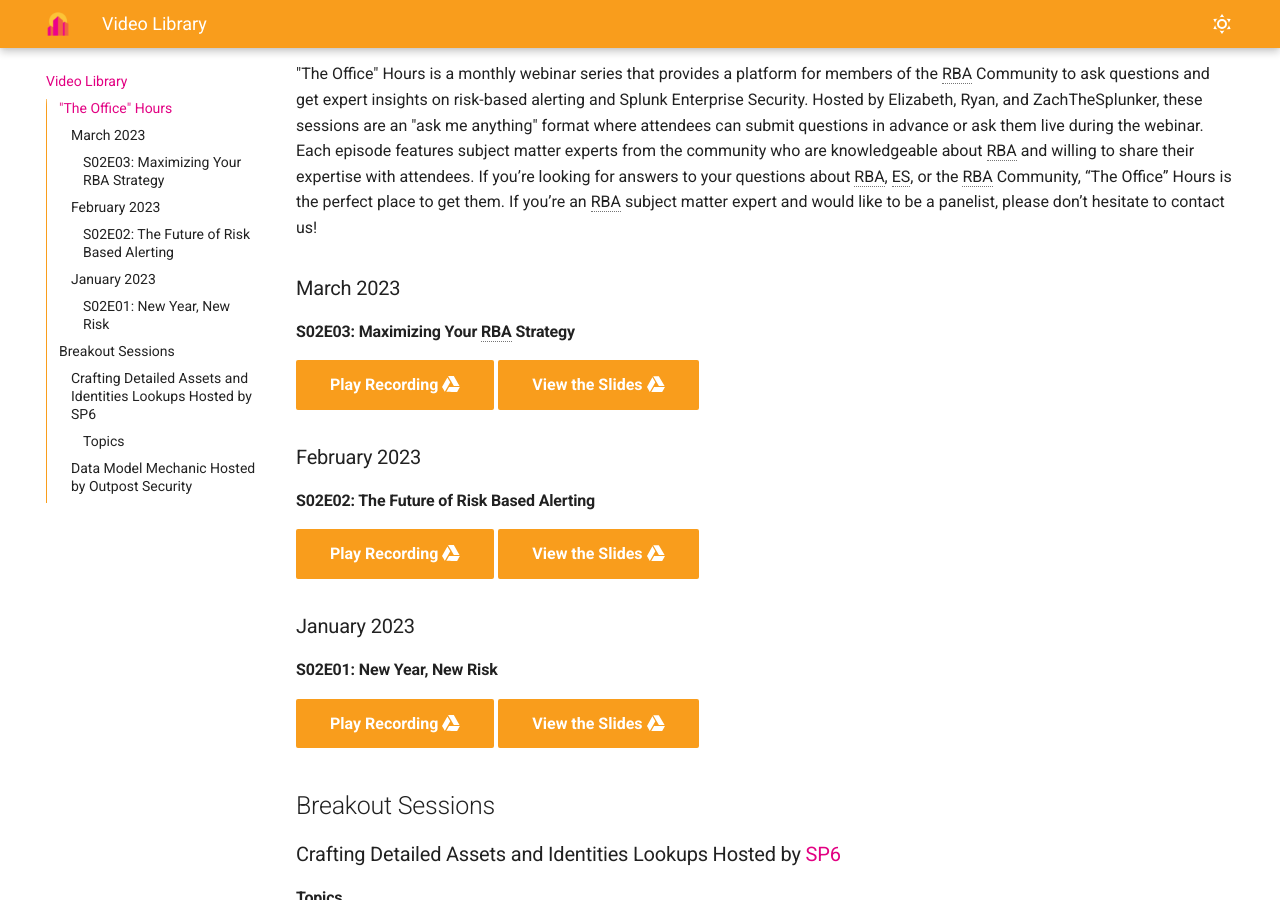
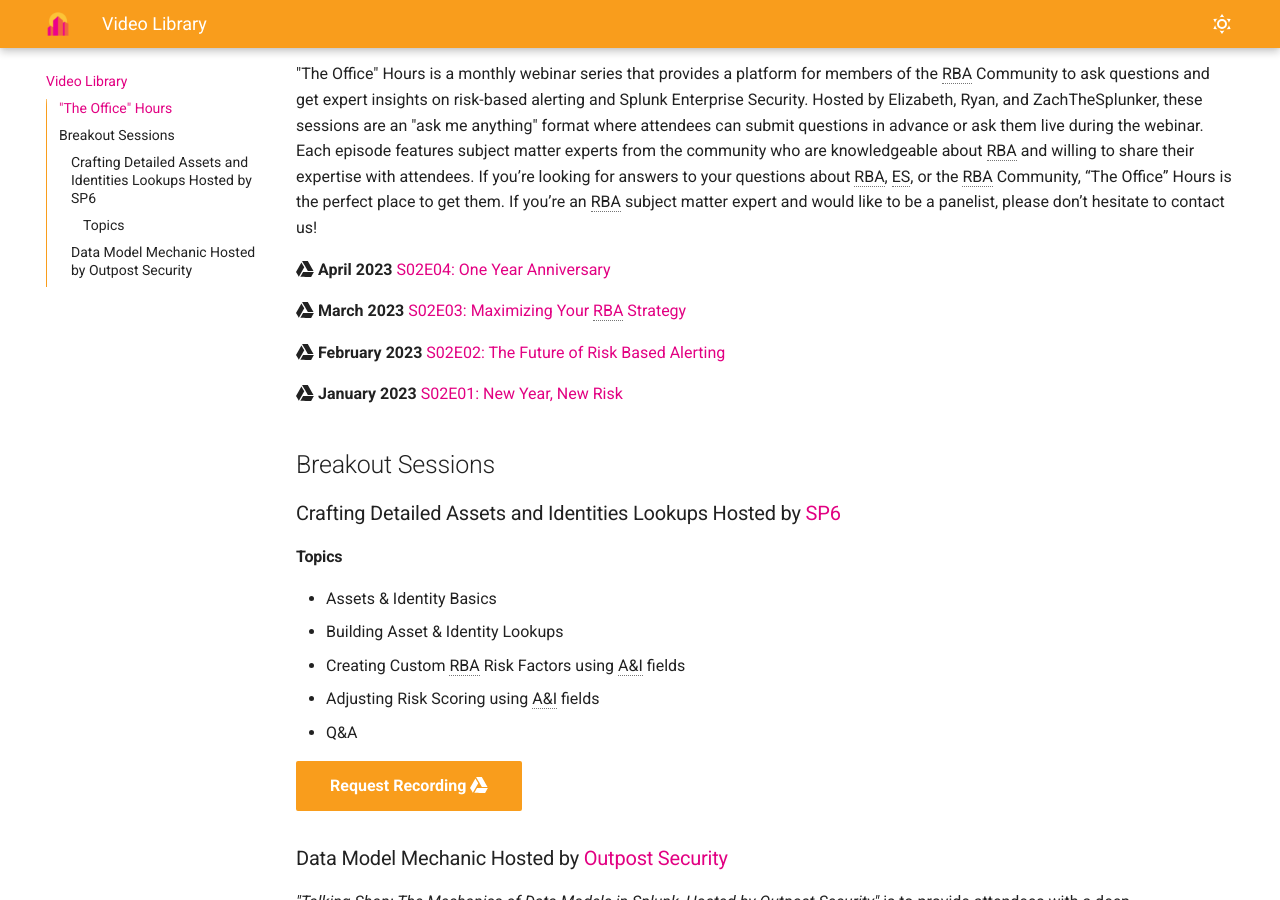
Before and after one commit to rba-community/rba-community, an MkDocs documentation site: the page built from docs/library/index.md, in a window 1280 px wide and 900 px high, scrolled down 286 px. Built offline with MkDocs 1.6.1 and Material for MkDocs 9.7.7, drawn with Linux system fonts in a browser that asks for light colours.

Commit message:
updated office hours section
Signed-off-by: Zachary Christensen <zchristensen@splunk.com>

```diff
--- a/docs/library/index.md
+++ b/docs/library/index.md
@@ -11,26 +11,13 @@
 
 "The Office" Hours is a monthly webinar series that provides a platform for members of the RBA Community to ask questions and get expert insights on risk-based alerting and Splunk Enterprise Security. Hosted by Elizabeth, Ryan, and ZachTheSplunker, these sessions are an "ask me anything" format where attendees can submit questions in advance or ask them live during the webinar. Each episode features subject matter experts from the community who are knowledgeable about RBA and willing to share their expertise with attendees. If you’re looking for answers to your questions about RBA, ES, or the RBA Community, “The Office” Hours is the perfect place to get them. If you’re an RBA subject matter expert and would like to be a panelist, please don’t hesitate to contact us!
 
-### March 2023
+:simple-googledrive: **April 2023** [S02E04: One Year Anniversary](#coming-soon){ target="blank" }
 
-#### S02E03: Maximizing Your RBA Strategy
+:simple-googledrive: **March 2023** [S02E03: Maximizing Your RBA Strategy](https://drive.google.com/file/d/18IsT_BnRhEcpSdmhlj2Jv4bIeoIC70Nt/view?usp=share_link){ target="blank" }
 
-[Play Recording :simple-googledrive:](https://drive.google.com/file/d/18IsT_BnRhEcpSdmhlj2Jv4bIeoIC70Nt/view?usp=share_link "The Office Hours Recording"){ .md-button .md-button--primary target="_blank" }
-[View the Slides :fontawesome-brands-google-drive:](https://docs.google.com/presentation/d/1mUxm-uBS2c053wtvwma8v1SyCT_CZkmliGU7q5CjhYo/edit?usp=sharing "See Slide Deck"){ .md-button .md-button--primary target="_blank" }
+:simple-googledrive: **February 2023** [S02E02: The Future of Risk Based Alerting](https://drive.google.com/file/d/1kEjvd5YmTUwRdtuQYyrLfRr-FjjAHy_M/view?usp=share_link){ target="blank" }
 
-### February 2023
-
-#### S02E02: The Future of Risk Based Alerting
-
-[Play Recording :simple-googledrive:](https://drive.google.com/file/d/1kEjvd5YmTUwRdtuQYyrLfRr-FjjAHy_M/view?usp=share_link "The Office Hours Recording"){ .md-button .md-button--primary target="_blank" }
-[View the Slides :fontawesome-brands-google-drive:](https://docs.google.com/presentation/d/1T19qkZfouMs4ojl9FHQDYYIPxmIZTrKJ8GJE93NREd4/edit?usp=share_link "See Slide Deck"){ .md-button .md-button--primary target="_blank" }
-
-### January 2023
-
-#### S02E01: New Year, New Risk
-
-[Play Recording :simple-googledrive:](https://drive.google.com/file/d/1EQd3_q39E0cI9KH1QU1F_7MOLqtZmYgC/view "The Office Hours Recording"){ .md-button .md-button--primary target="_blank" }
-[View the Slides :fontawesome-brands-google-drive:](https://docs.google.com/presentation/d/1ekCK72UbBlW8HyTS0fgso5ZHU9F__6Q01LfwlxmpNwg/edit?usp=sharing "See Slide Deck"){ .md-button .md-button--primary target="_blank" }
+:simple-googledrive: **January 2023** [S02E01: New Year, New Risk](https://drive.google.com/file/d/1EQd3_q39E0cI9KH1QU1F_7MOLqtZmYgC/view){ target="blank" }
 
 ## Breakout Sessions
 
```
